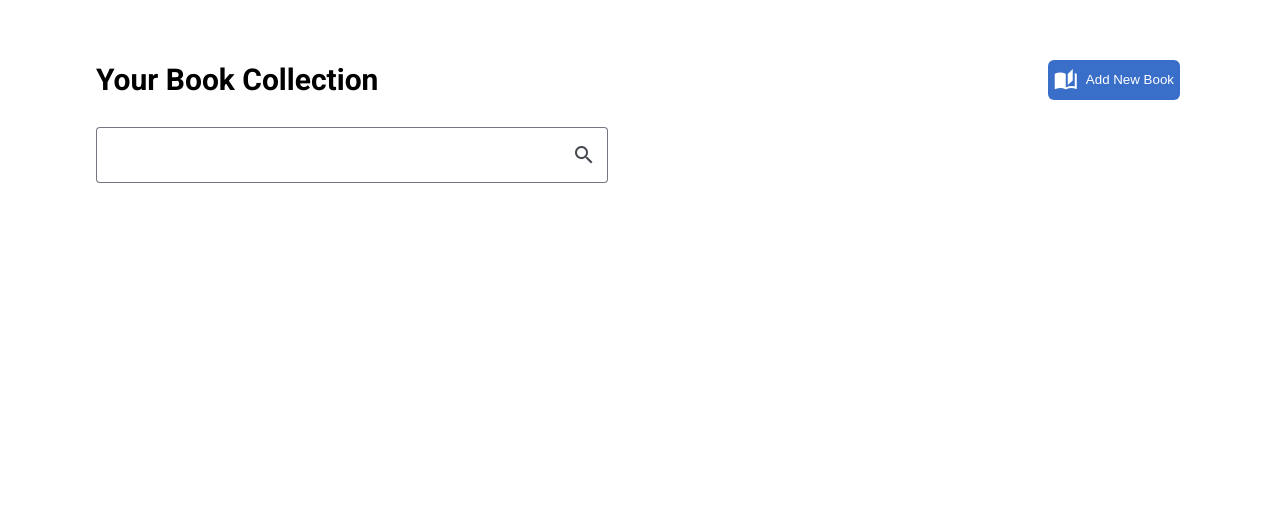
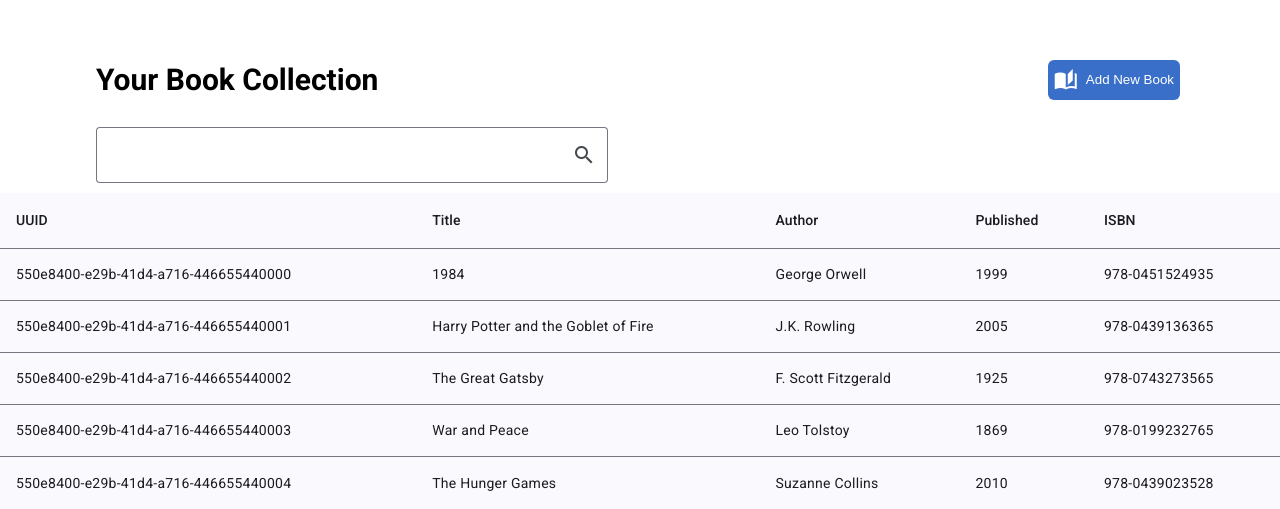
Before and after one commit to io-95/MyBooks, an Angular app in the folder Frontend/MyBooks-Frontend/: page / in a window 1280 px wide. Shown: the part 768-1277 px from the top of the page. Before the commit the page ends 971 px from the top, so only its background shows below. Built offline with nearby package versions, Linux system fonts and the light colour scheme.

Commit message:
display mock dat in table now

```diff
--- a/Frontend/MyBooks-Frontend/src/app/components/book-list/book-list.component.css
+++ b/Frontend/MyBooks-Frontend/src/app/components/book-list/book-list.component.css
@@ -0,0 +1,5 @@
+table {
+  width: 85%;
+  margin-top: 2%;
+  radius: 6px;
+}
--- a/Frontend/MyBooks-Frontend/src/app/components/book-list/book-list.component.html
+++ b/Frontend/MyBooks-Frontend/src/app/components/book-list/book-list.component.html
@@ -0,0 +1,30 @@
+
+<table mat-table [dataSource]="dataSource">
+  <ng-container matColumnDef="id">
+    <th mat-header-cell *matHeaderCellDef>UUID</th>
+    <td mat-cell *matCellDef="let element">{{element.id}}</td>
+  </ng-container>
+
+  <ng-container matColumnDef="title">
+    <th mat-header-cell *matHeaderCellDef>Title</th>
+    <td mat-cell *matCellDef="let element">{{element.title}}</td>
+  </ng-container>
+
+  <ng-container matColumnDef="author">
+    <th mat-header-cell *matHeaderCellDef>Author</th>
+    <td mat-cell *matCellDef="let element">{{element.author}}</td>
+  </ng-container>
+
+  <ng-container matColumnDef="publishingYear">
+    <th mat-header-cell *matHeaderCellDef>Published</th>
+    <td mat-cell *matCellDef="let element">{{element.publishingYear}}</td>
+  </ng-container>
+
+  <ng-container matColumnDef="isbn">
+    <th mat-header-cell *matHeaderCellDef>ISBN</th>
+    <td mat-cell *matCellDef="let element">{{element.isbn}}</td>
+  </ng-container>
+
+  <tr mat-header-row *matHeaderRowDef="displayedColumns"></tr>
+  <tr mat-row *matRowDef="let row; columns: displayedColumns;"></tr>
+</table>
--- a/Frontend/MyBooks-Frontend/src/app/components/book-list/book-list.component.ts
+++ b/Frontend/MyBooks-Frontend/src/app/components/book-list/book-list.component.ts
@@ -1,13 +1,31 @@
 import { Component } from '@angular/core';
 import {MatTableModule} from '@angular/material/table';
+import { CommonModule } from '@angular/common';
+
+export interface BookList {
+  id: string;
+  title: string;
+  author: string;
+  publishingYear: number;
+  isbn: string;
+}
+
+const BOOK_DATA: BookList[] = [
+  {"id":"550e8400-e29b-41d4-a716-446655440000","title":"1984","author":"George Orwell","publishingYear":1999,"isbn":"978-0451524935"},
+  {"id":"550e8400-e29b-41d4-a716-446655440001","title":"Harry Potter and the Goblet of Fire","author":"J.K. Rowling","publishingYear":2005,"isbn":"978-0439136365"},
+  {"id":"550e8400-e29b-41d4-a716-446655440002","title":"The Great Gatsby","author":"F. Scott Fitzgerald","publishingYear":1925,"isbn":"978-0743273565"},
+  {"id":"550e8400-e29b-41d4-a716-446655440003","title":"War and Peace","author":"Leo Tolstoy","publishingYear":1869,"isbn":"978-0199232765"},
+  {"id":"550e8400-e29b-41d4-a716-446655440004","title":"The Hunger Games","author":"Suzanne Collins","publishingYear":2010,"isbn":"978-0439023528"}
+  ];
 
 @Component({
   selector: 'app-book-list',
   templateUrl: './book-list.component.html',
   styleUrls: ['./book-list.component.css'],
-  imports: []
+  imports: [MatTableModule, CommonModule]
 })
 
 export class BookListComponent {
-  displayedColumns: string[] = ['position', 'name', 'weight', 'symbol'];
+  displayedColumns: string[] = ['id', 'title', 'author', 'publishingYear', 'isbn'];
+  dataSource = BOOK_DATA;
 }
```
